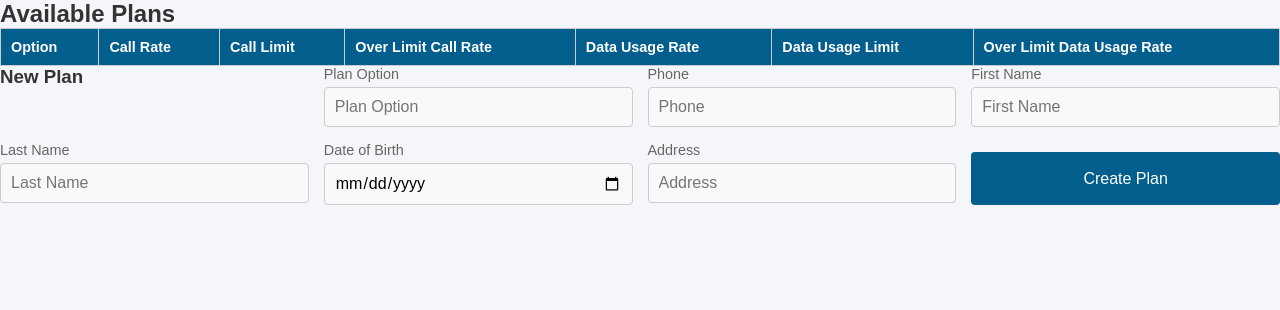
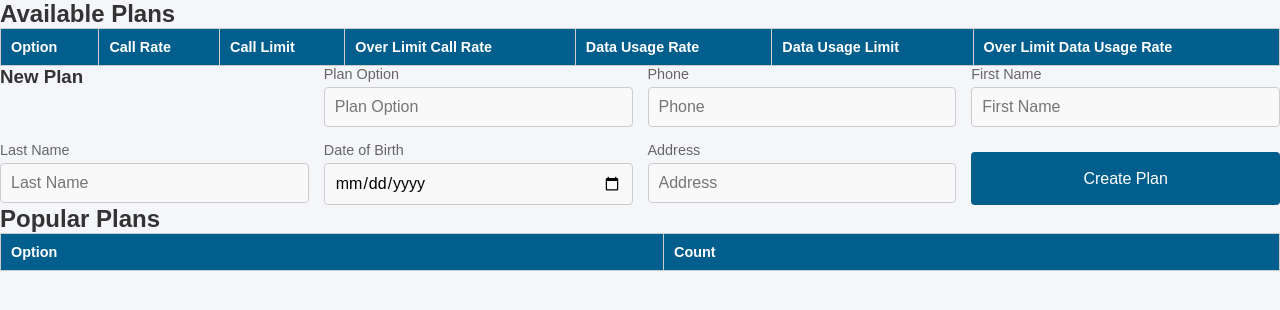
Before and after one commit to Imanoodle13/COSC3380-HW4_public, a website: page public/customer.html in a window 1280 px wide. Drawn offline with Linux system fonts and the light colour scheme; no server answers.

Commit message:
Update customer.html

```diff
--- a/public/customer.html
+++ b/public/customer.html
@@ -58,10 +58,25 @@
         <button onclick="createPlan()">Create Plan</button>
     </div>
 
-    <!--Load plan options on startup-->
+    <!-- Popular Plans -->
+    <div>
+        <h2>Popular Plans</h2>
+        <table>
+            <thead>
+                <tr>
+                    <th>Option</th>
+                    <th>Count</th>
+                </tr>
+            </thead>
+            <tbody id="popularPlansTable"></tbody>
+        </table>
+    </div>
+
+    <!--Load on startup-->
     <script>
         document.addEventListener('DOMContentLoaded', () => {
            getPlanOptions();
+           getPopularPlans();
         });
     </script>
 </body>
```
